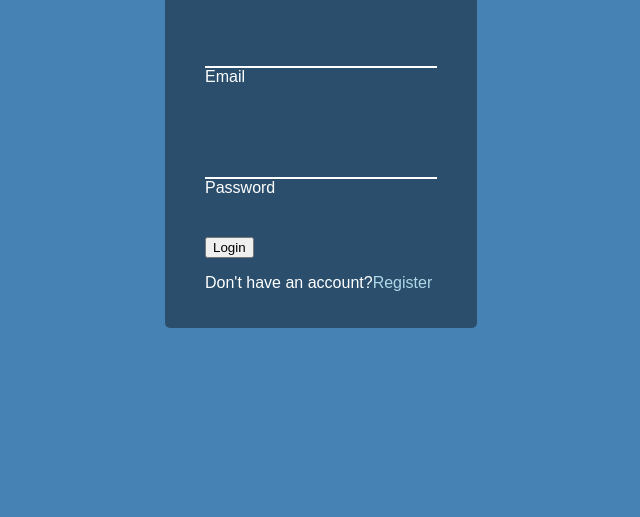
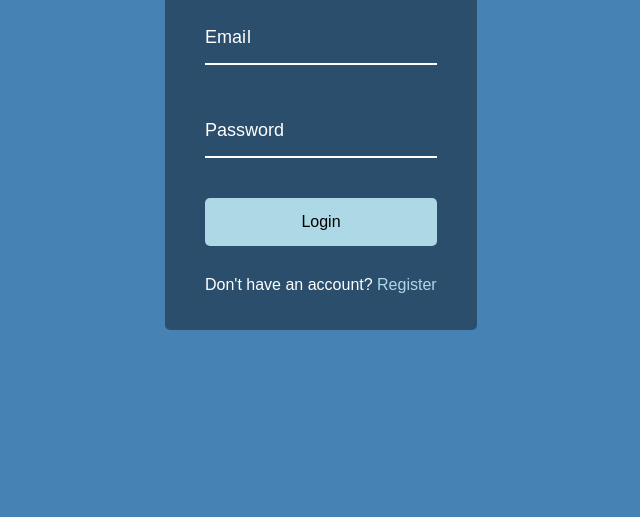
Before and after one commit to camilasatie/50-projects-50-days, a website built with Parcel: page input-wave-animation/index.html in a window 1280 px wide. Shown: the part 283-800 px from the top of the page, without its empty margins (319-959 px from the left). Built offline with nearby package versions, Linux system fonts and the light colour scheme; a web font is replaced by a local one.

Commit message:
add animation

```diff
--- a/input-wave-animation/script.js
+++ b/input-wave-animation/script.js
@@ -0,0 +1,11 @@
+const labels = document.querySelectorAll(".form-control label");
+
+labels.forEach((label) => {
+  label.innerHTML = label.innerText
+    .split("")
+    .map(
+      (letter, index) =>
+        `<span style="transition-delay:${index * 50}ms">${letter}</span>`
+    )
+    .join("");
+});
--- a/input-wave-animation/styles.css
+++ b/input-wave-animation/styles.css
@@ -35,6 +35,30 @@ body {
   color: lightblue;
 }
 
+.btn {
+  cursor: pointer;
+  display: inline;
+  width: 100%;
+  background: lightblue;
+  padding: 15px;
+  font-family: inherit;
+  font-size: 16px;
+  border: 0;
+  border-radius: 5px;
+}
+
+.btn:focus {
+  outline: 0;
+}
+
+.btn:active {
+  transform: scale(0.98);
+}
+
+.text {
+  margin-top: 30px;
+}
+
 .form-control {
   position: relative;
   margin: 20px 0 40px;
@@ -50,3 +74,28 @@ body {
   font-size: 18px;
   color: #fff;
 }
+
+.form-control input:focus,
+.form-control input:valid {
+  outline: 0;
+  border-bottom-color: lightblue;
+}
+
+.form-control label {
+  position: absolute;
+  top: 15px;
+  left: 0;
+}
+
+.form-control label span {
+  display: inline-block;
+  font-size: 18px;
+  min-width: 5px;
+  transition: 0.3s cubic-bezier(0.68, -0.55, 0.265, 1.55);
+}
+
+.form-control input:focus + label span,
+.form-control input:valid + label span {
+  color: lightblue;
+  transform: translateY(-30px);
+}
```
Also changed, not shown: input-wave-animation/index.html (+1 -1 lines).
